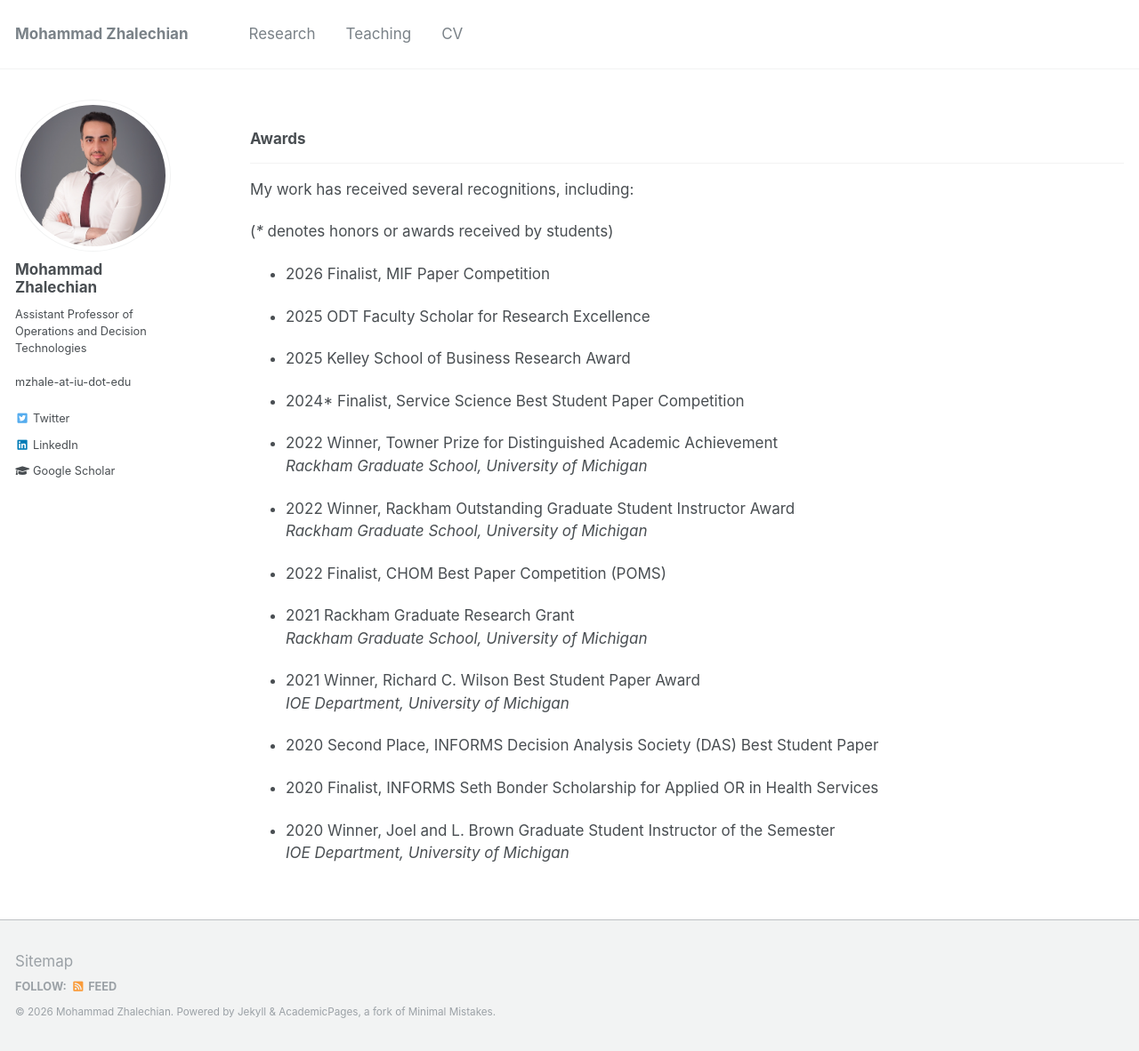
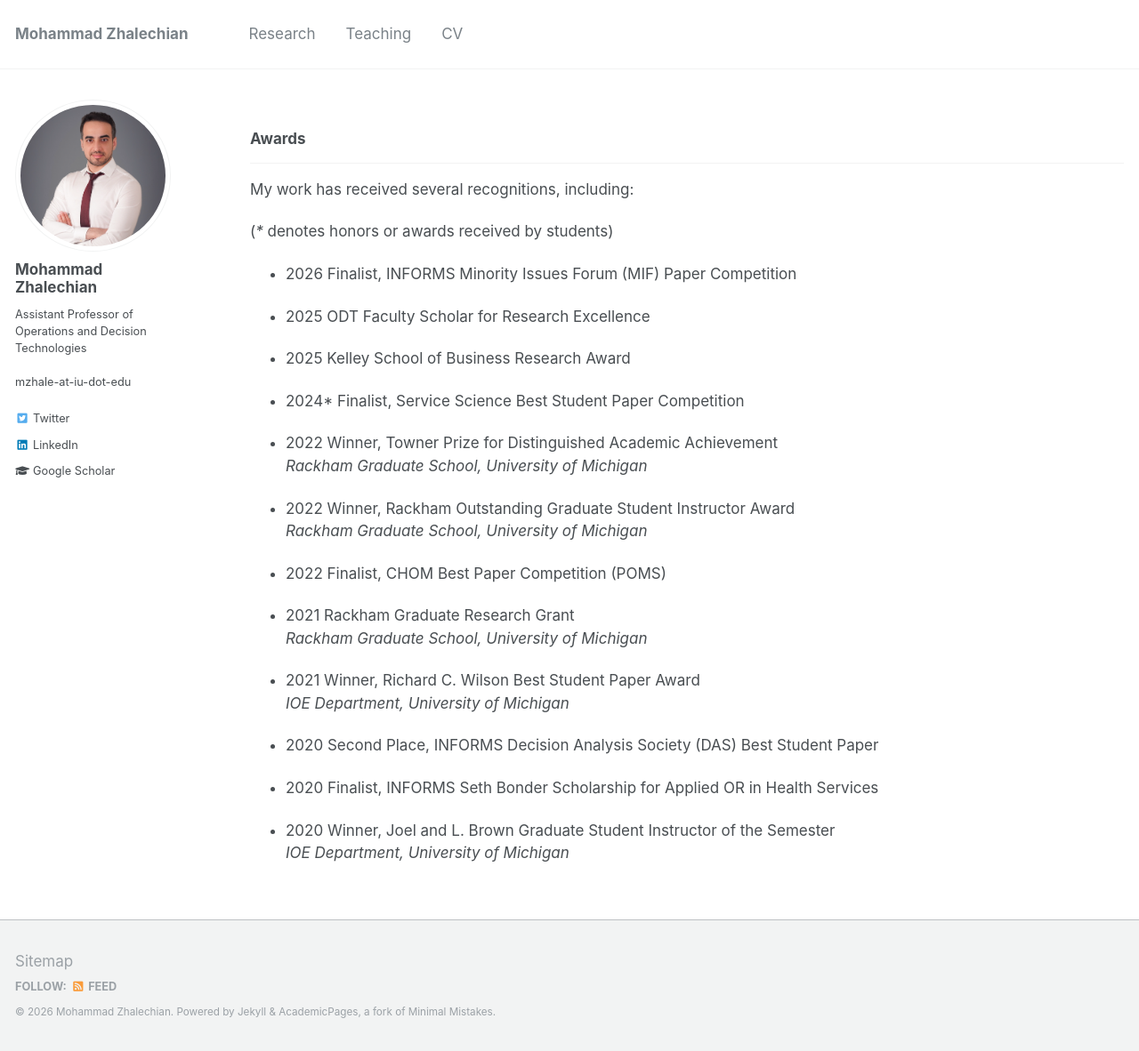
Before and after one commit to mzhalechian/mzhalechian.github.io, a Jekyll site: the page built from _pages/awards.md, in a window 1280 px wide and 1182 px high. Shown: the whole window at 89% size. Built offline with Jekyll 4.4.1, drawn with Linux system fonts in a browser that asks for light colours.

Commit message:
Spell out INFORMS Minority Issues Forum (MIF) in award name
Co-Authored-By: Claude Opus 5 (1M context) <noreply@anthropic.com>

```diff
--- a/_pages/awards.md
+++ b/_pages/awards.md
@@ -12,7 +12,7 @@ My work has received several recognitions, including:
 
 (*\** denotes honors or awards received by students)
 
-- 2026 Finalist, MIF Paper Competition
+- 2026 Finalist, INFORMS Minority Issues Forum (MIF) Paper Competition
 
 - 2025 ODT Faculty Scholar for Research Excellence
 
```
Also changed, not shown: _pages/research.md (+1 -1 lines), 1 other file.
